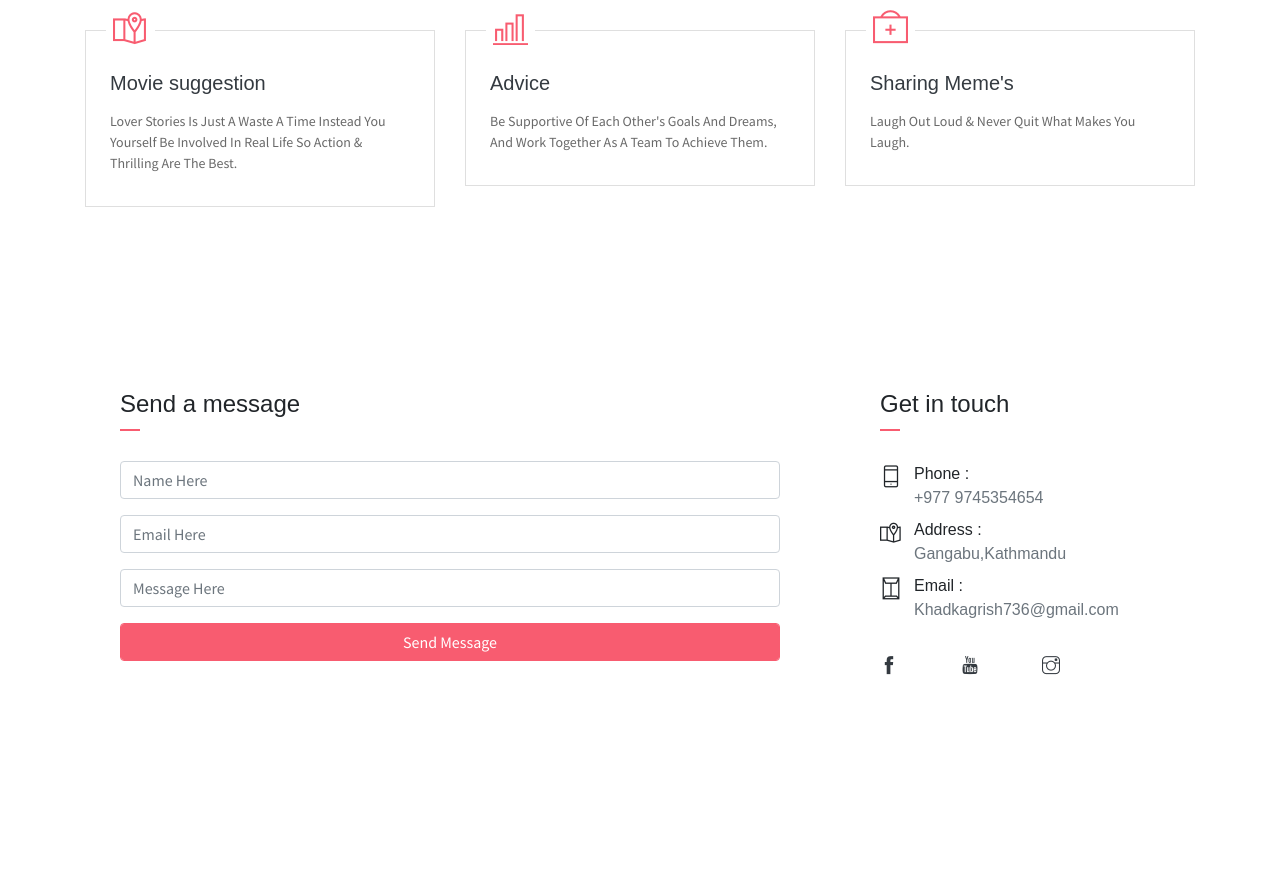
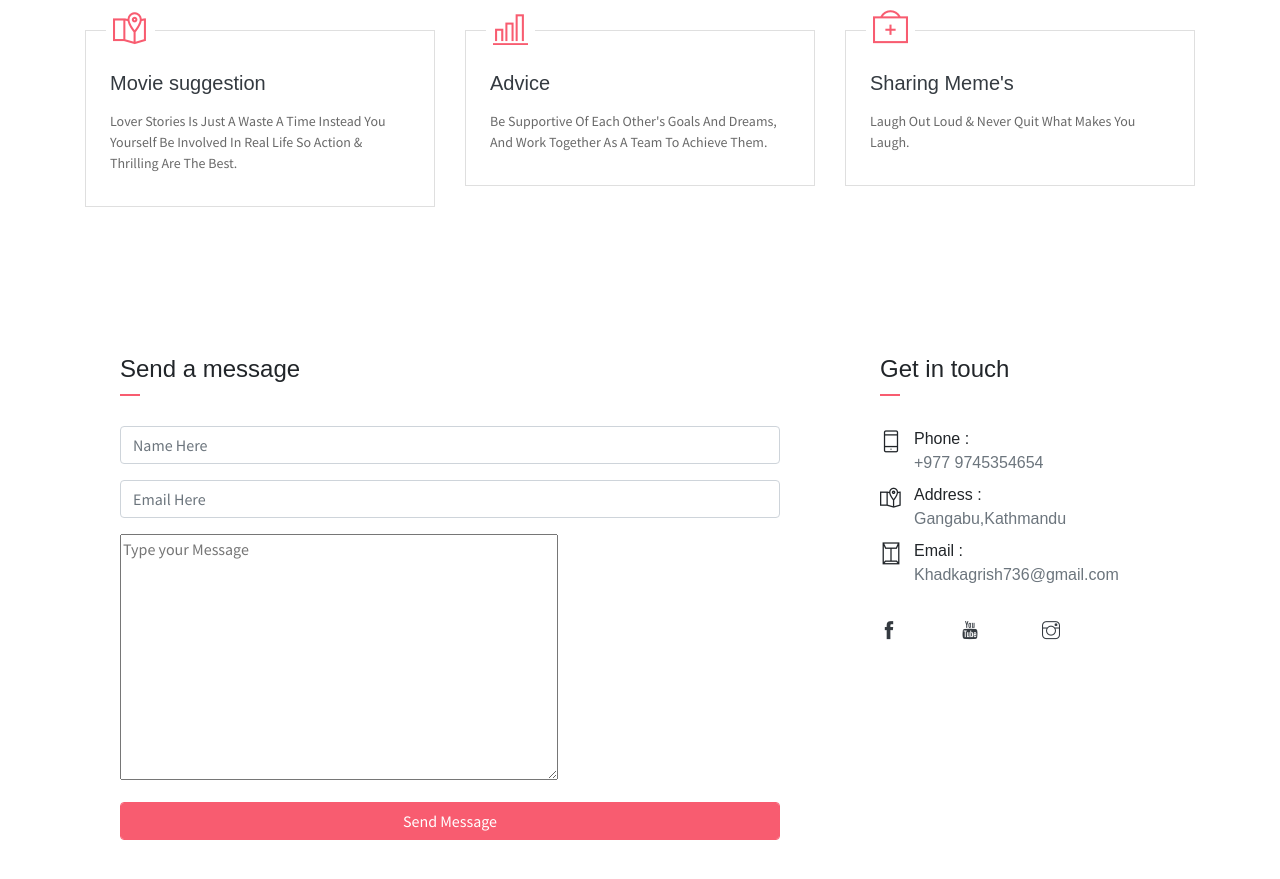
Before and after one commit to Crimsonpainnn/theycallmegrish, a plain HTML site: page index.html in a window 1280 px wide. Shown: the part 2633-3512 px from the top of the page. Drawn offline with Linux system fonts and the light colour scheme; a script that the page names is missing.

Commit message:
Update index.html

```diff
--- a/index.html
+++ b/index.html
@@ -310,7 +310,7 @@
 <input class="form-control" type="email" placeholder="Email Here" name="Email" required>
 </div>
 <div class="form-group">
-<input class="form-control" type="text" placeholder="Message Here" name="Message"required>
+<textarea name="message" placeholder="Type your Message" cols="50" rows="10"></textarea>
 </div>
 <div class="form-group ">
 <button type="submit" class="form-control btn btn-primary">Send Message</button>
```
